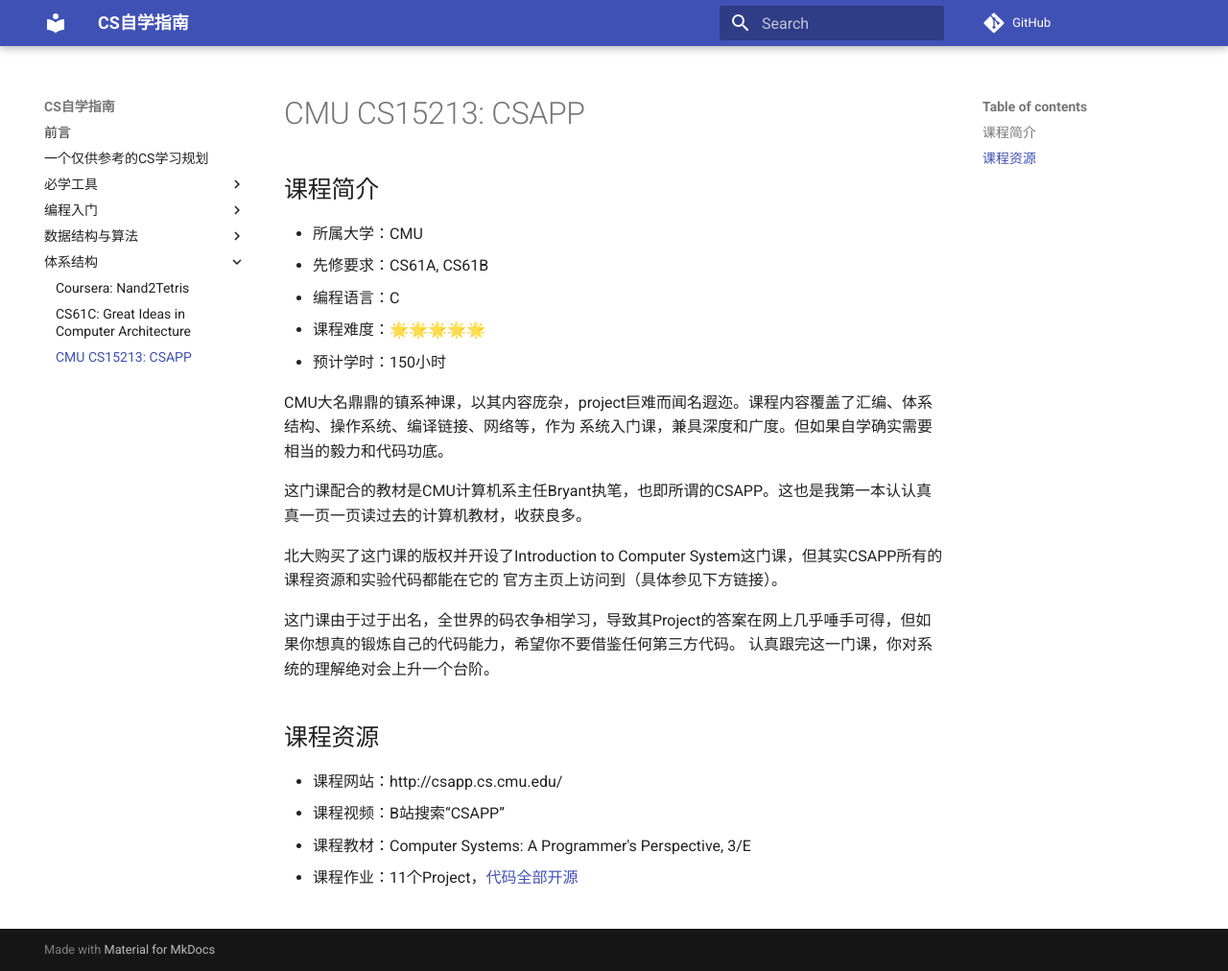
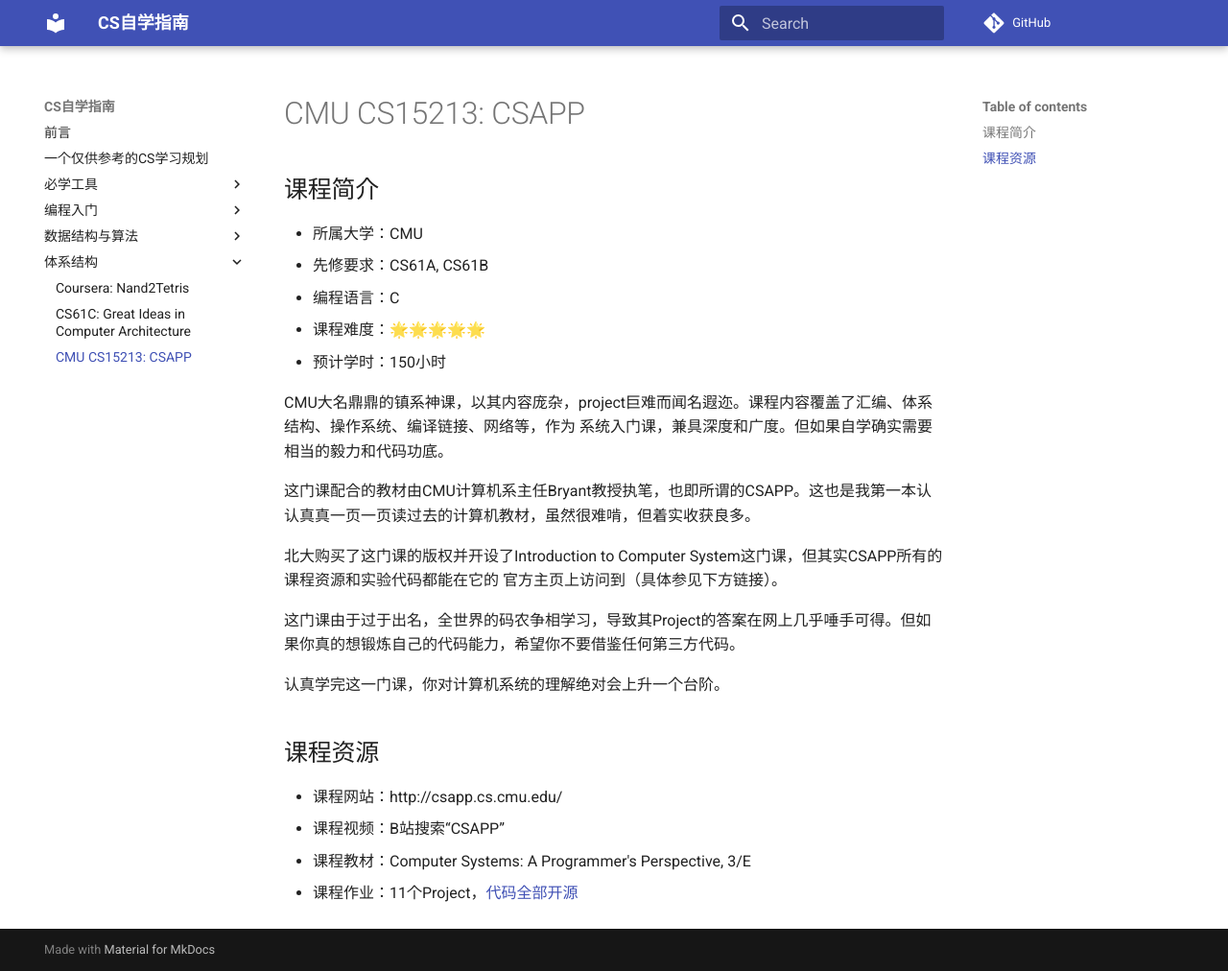
Before and after one commit to PKUFlyingPig/cs-self-learning, an MkDocs documentation site: the page built from docs/体系结构/CSAPP.md, in a window 1280 px wide and 1012 px high. Shown: the whole window at 96% size. Built offline with MkDocs 1.6.1 and Material for MkDocs 9.7.7, drawn with Linux system fonts in a browser that asks for light colours; comment, search, counter and statistics services are not loaded.

Commit message:
fix some typo

```diff
--- a/docs/体系结构/CSAPP.md
+++ b/docs/体系结构/CSAPP.md
@@ -9,13 +9,14 @@
 CMU大名鼎鼎的镇系神课，以其内容庞杂，project巨难而闻名遐迩。课程内容覆盖了汇编、体系结构、操作系统、编译链接、网络等，作为
 系统入门课，兼具深度和广度。但如果自学确实需要相当的毅力和代码功底。
 
-这门课配合的教材是CMU计算机系主任Bryant执笔，也即所谓的CSAPP。这也是我第一本认认真真一页一页读过去的计算机教材，收获良多。
+这门课配合的教材由CMU计算机系主任Bryant教授执笔，也即所谓的CSAPP。这也是我第一本认认真真一页一页读过去的计算机教材，虽然很难啃，但着实收获良多。
 
 北大购买了这门课的版权并开设了Introduction to Computer System这门课，但其实CSAPP所有的课程资源和实验代码都能在它的
 官方主页上访问到（具体参见下方链接）。
 
-这门课由于过于出名，全世界的码农争相学习，导致其Project的答案在网上几乎唾手可得，但如果你想真的锻炼自己的代码能力，希望你不要借鉴任何第三方代码。
-认真跟完这一门课，你对系统的理解绝对会上升一个台阶。
+这门课由于过于出名，全世界的码农争相学习，导致其Project的答案在网上几乎唾手可得。但如果你真的想锻炼自己的代码能力，希望你不要借鉴任何第三方代码。
+
+认真学完这一门课，你对计算机系统的理解绝对会上升一个台阶。
 
 ## 课程资源
 - 课程网站：http://csapp.cs.cmu.edu/
```
